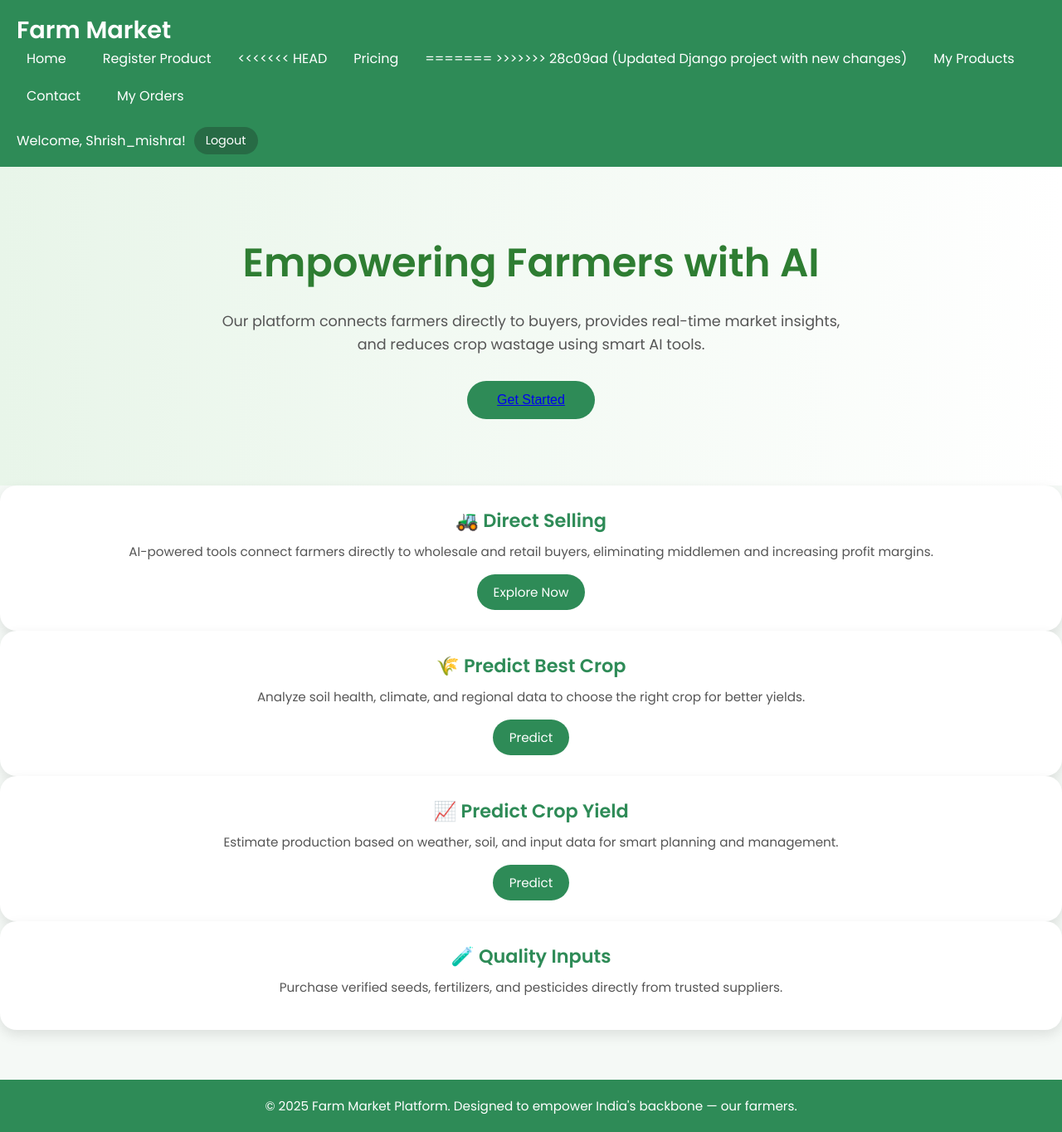
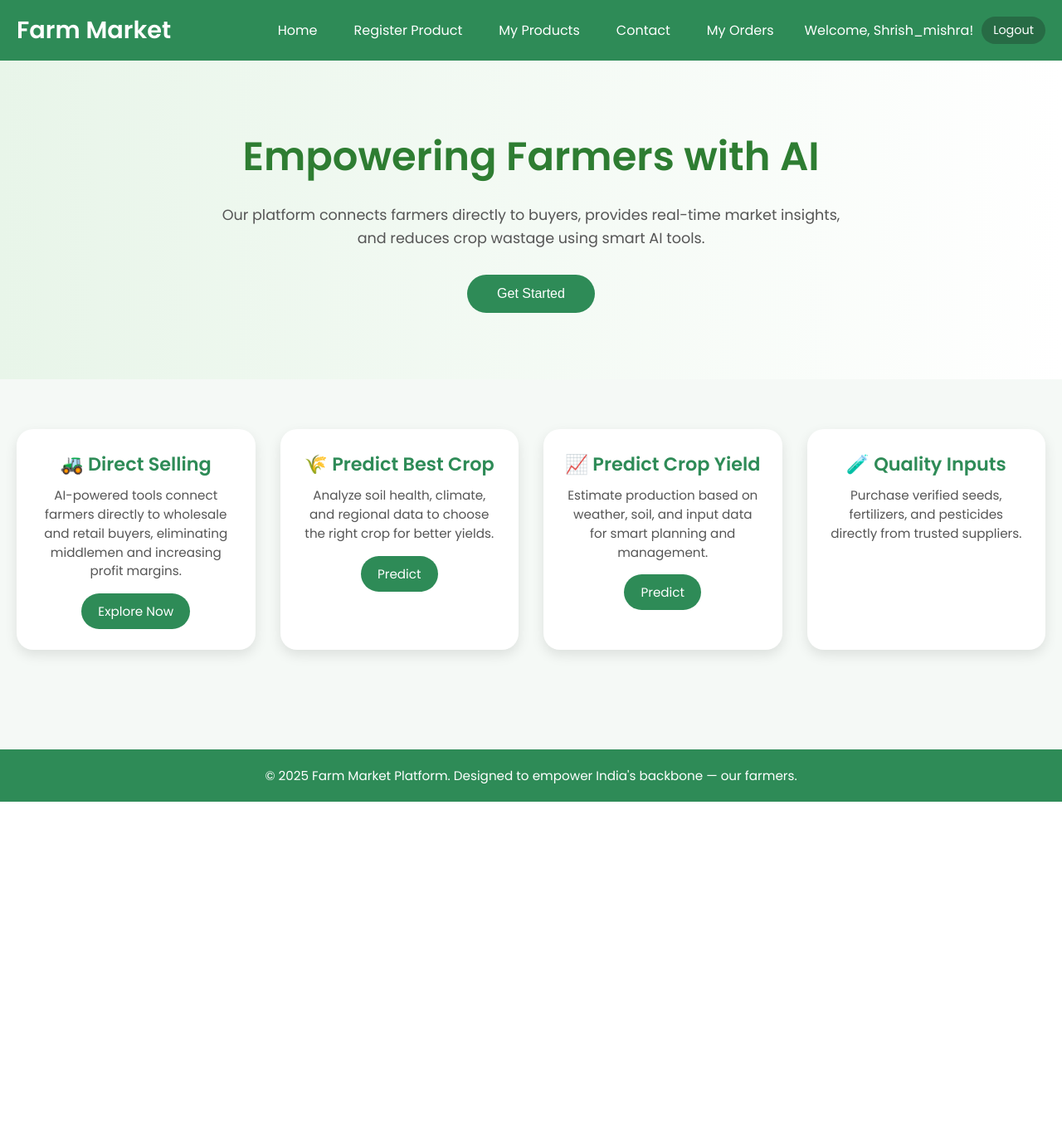
Before and after one commit to mishrarakesh-1902/farm_market_project, a Django app: page /farmer/dashboard/ in a window 1280 px wide. Shown: the whole page at 83% size. After the commit the page ends 966 px from the top, so only its background shows below. Run offline with Django 5.2, Linux system fonts and the light colour scheme; a user stored in the database is signed in; data comes from the database, SQL or seed files in the repository; both versions use the stored data as it was after the commit; parts of the project's set-up code (start-up, migrations or seed data) failed here and were passed over.

Commit message:
Initial commit of Django project

```diff
--- a/marketplace/templates/marketplace/farmer_dashboard.html
+++ b/marketplace/templates/marketplace/farmer_dashboard.html
@@ -117,7 +117,6 @@
       margin-top: 30px;
       padding: 14px 36px;
       background: #2e8b57;
-      color: white;
       border: none;
       border-radius: 30px;
       font-size: 1rem;
@@ -125,24 +124,15 @@
       transition: 0.3s;
     }
 
+    .cta-btn a {
+      color: white;
+      text-decoration: none;
+    }
+
     .cta-btn:hover {
       background: #276b45;
     }
 
-<<<<<<< HEAD
-=======
-    .cta-btn a {
-      display: inline-block;
-      text-decoration: none;
-      background: #2e8b57;
-      color: white;
-      padding: 10px 20px;
-      border-radius: 25px;
-      transition: 0.3s;
-      font-size: 0.9rem;
-    }
-
->>>>>>> 28c09ad (Updated Django project with new changes)
     .features {
       padding: 60px 20px;
       display: grid;
@@ -261,10 +251,7 @@
       <ul>
         <li><a href="{% url 'farmer_dashboard' %}">Home</a></li>
         <li><a href="{% url 'upload_product' %}">Register Product</a></li>
-<<<<<<< HEAD
-        <li><a href="{% url 'crop_prices' %}">Pricing</a></li>
-=======
->>>>>>> 28c09ad (Updated Django project with new changes)
+
         <li><a href="{% url 'my_products' %}">My Products</a></li>
         <li><a href="{% url 'contact' %}">Contact</a></li>
         {% if user.is_authenticated and user.farmer_products.exists %}
--- a/marketplace/templates/marketplace/index.html
+++ b/marketplace/templates/marketplace/index.html
@@ -130,6 +130,10 @@
 
     .cta-btn:hover {
       background: #276b45;
+    }
+    .cta-btn a {
+      color: white;
+      text-decoration: none;
     }
 
     /* Features Section */
```
Also changed, not shown: marketplace/templates/marketplace/buyer_dashboard.html (+1 -7 lines), db.sqlite3.
